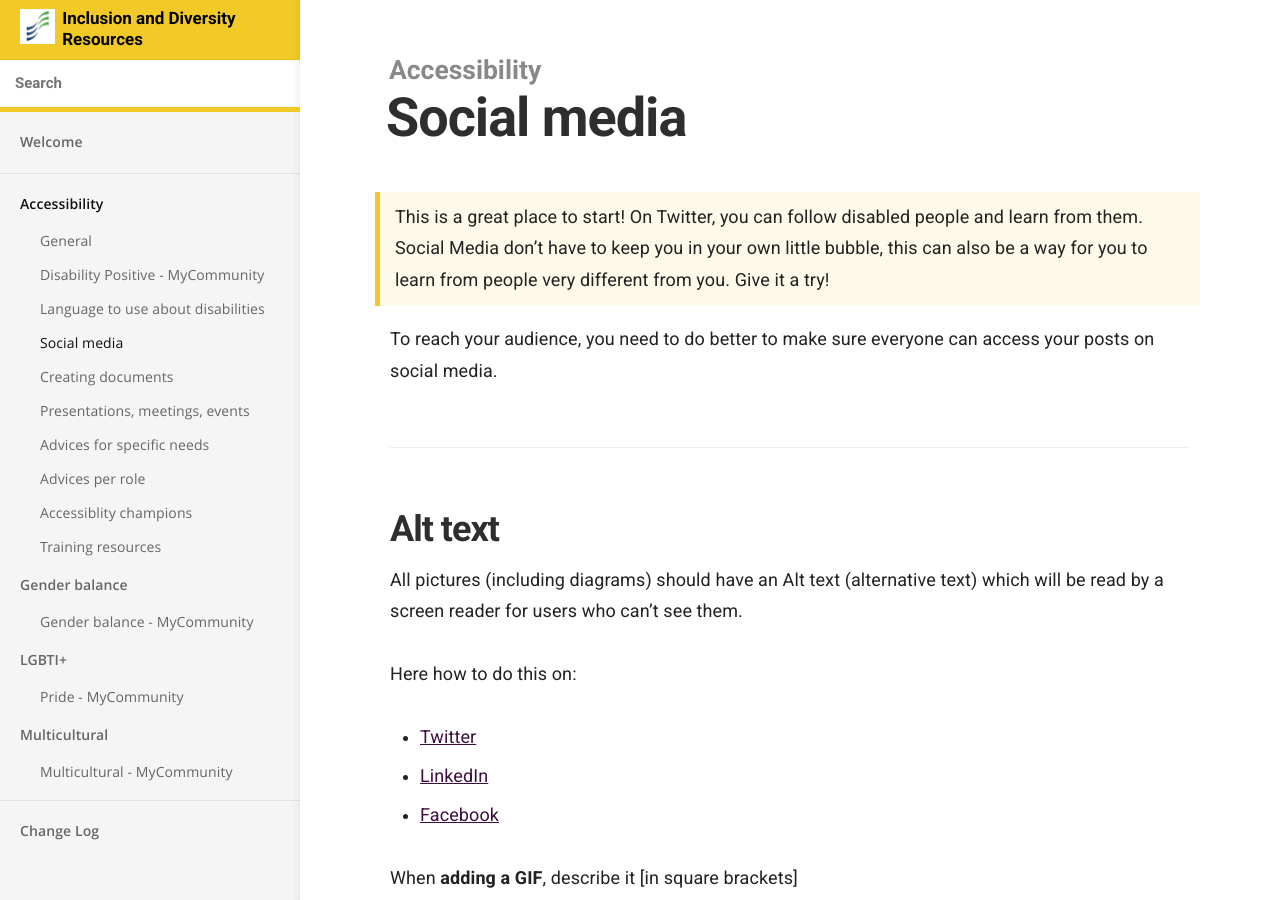
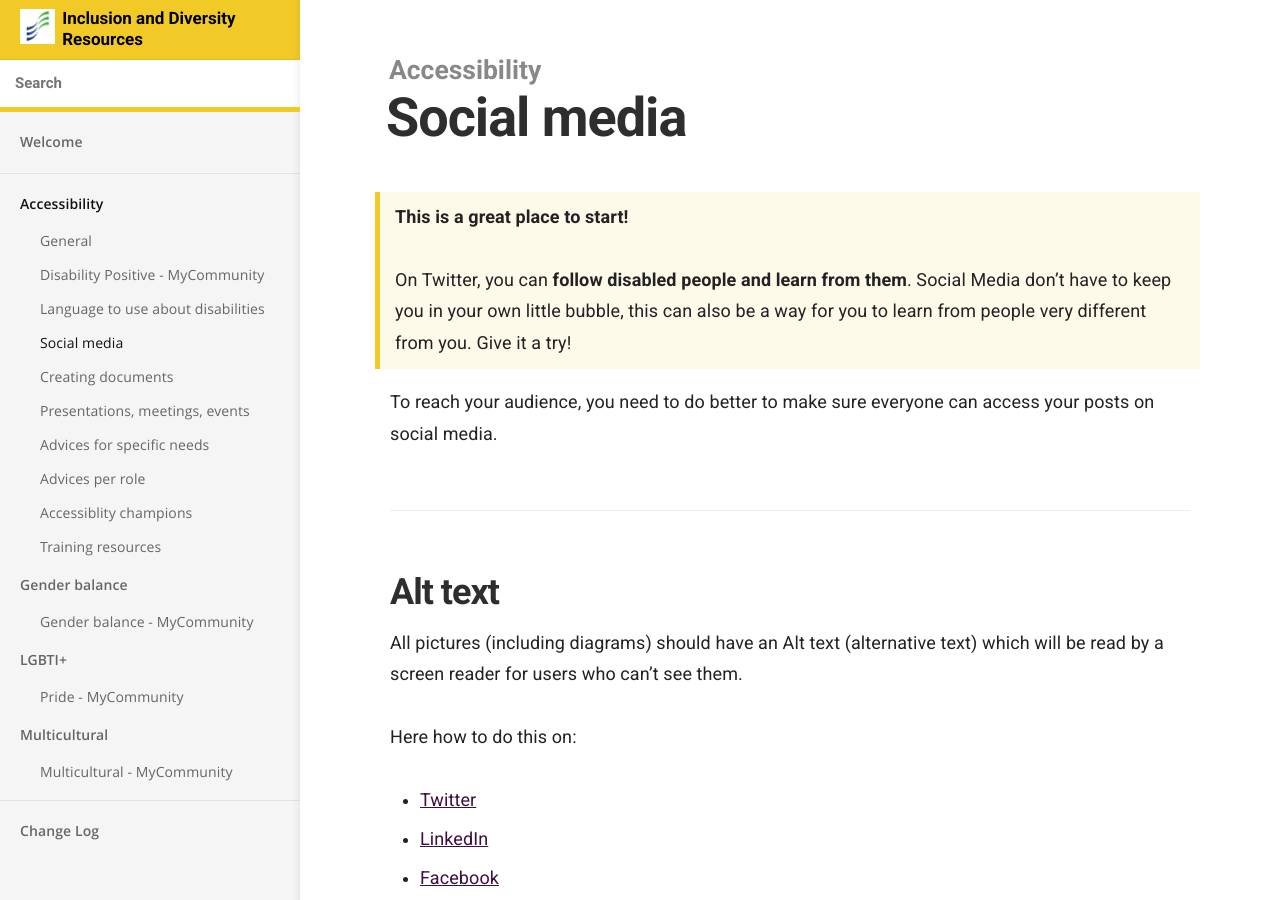
Before and after one commit to numbat70/inclusion2021, a Jekyll site: the page built from _docs/accessibility/social-media.md, in a window 1280 px wide and 900 px high. Built offline with Jekyll 4.4.1, drawn with Linux system fonts in a browser that asks for light colours.

Commit message:
SK - improve display

```diff
--- a/_docs/accessibility/social-media.md
+++ b/_docs/accessibility/social-media.md
@@ -4,8 +4,10 @@ category: Accessibility
 order: 4
 ---
 
-> This is a great place to start!
-> On Twitter, you can follow disabled people and learn from them. Social Media don't have to keep you in your own little bubble, this can also be a way for you to learn from people very different from you. Give it a try!
+> **This is a great place to start!**
+>
+> On Twitter, you can **follow disabled people and learn from them**.
+> Social Media don't have to keep you in your own little bubble, this can also be a way for you to learn from people very different from you. Give it a try!
 
 To reach your audience, you need to do better to make sure everyone can access your posts on social media.
 
```
